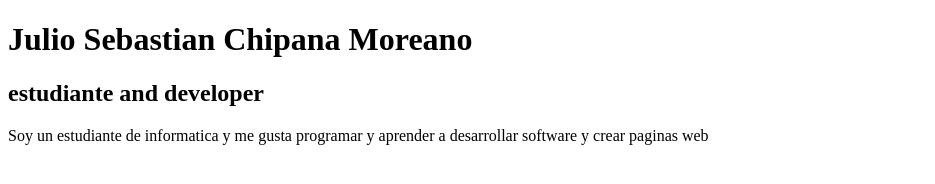
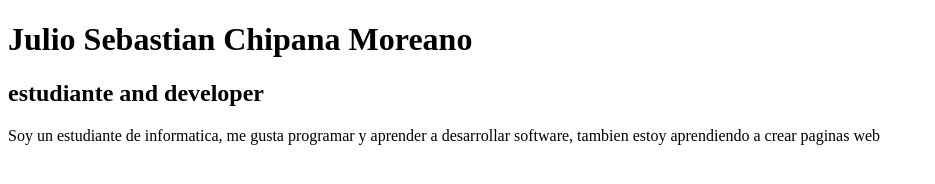
Before and after one commit to BastianCM20/aew_cibertec_chipana, a plain HTML site: page CSS/01_Tarjeta/index.html in a window 1280 px wide. Shown: the whole page, without its empty margins (0-935 px from the left). Drawn offline with Linux system fonts and the light colour scheme.

Commit message:
edite mi informacion

```diff
--- a/CSS/01_Tarjeta/index.html
+++ b/CSS/01_Tarjeta/index.html
@@ -9,8 +9,9 @@
         <h2>estudiante and developer</h2>
     </div>
     <div class="mi-descripcion">
-        <p>Soy un estudiante de informatica y me gusta programar y
-            aprender a desarrollar software y crear paginas web</p>
+        <p>Soy un estudiante de informatica, me gusta programar y
+            aprender a desarrollar software, tambien estoy aprendiendo
+            a crear paginas web</p>
     </div>
 </body>
 </html>
```
